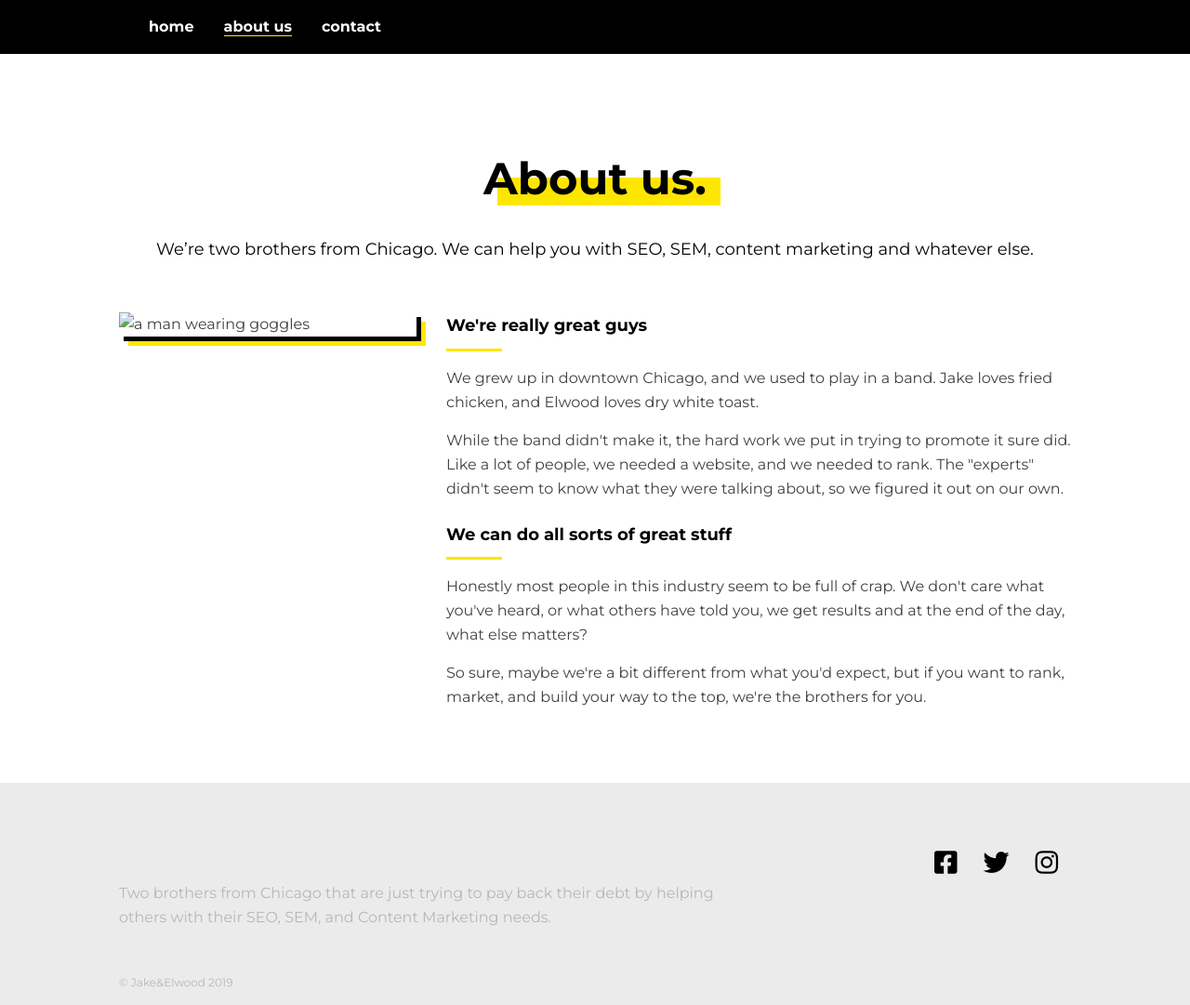
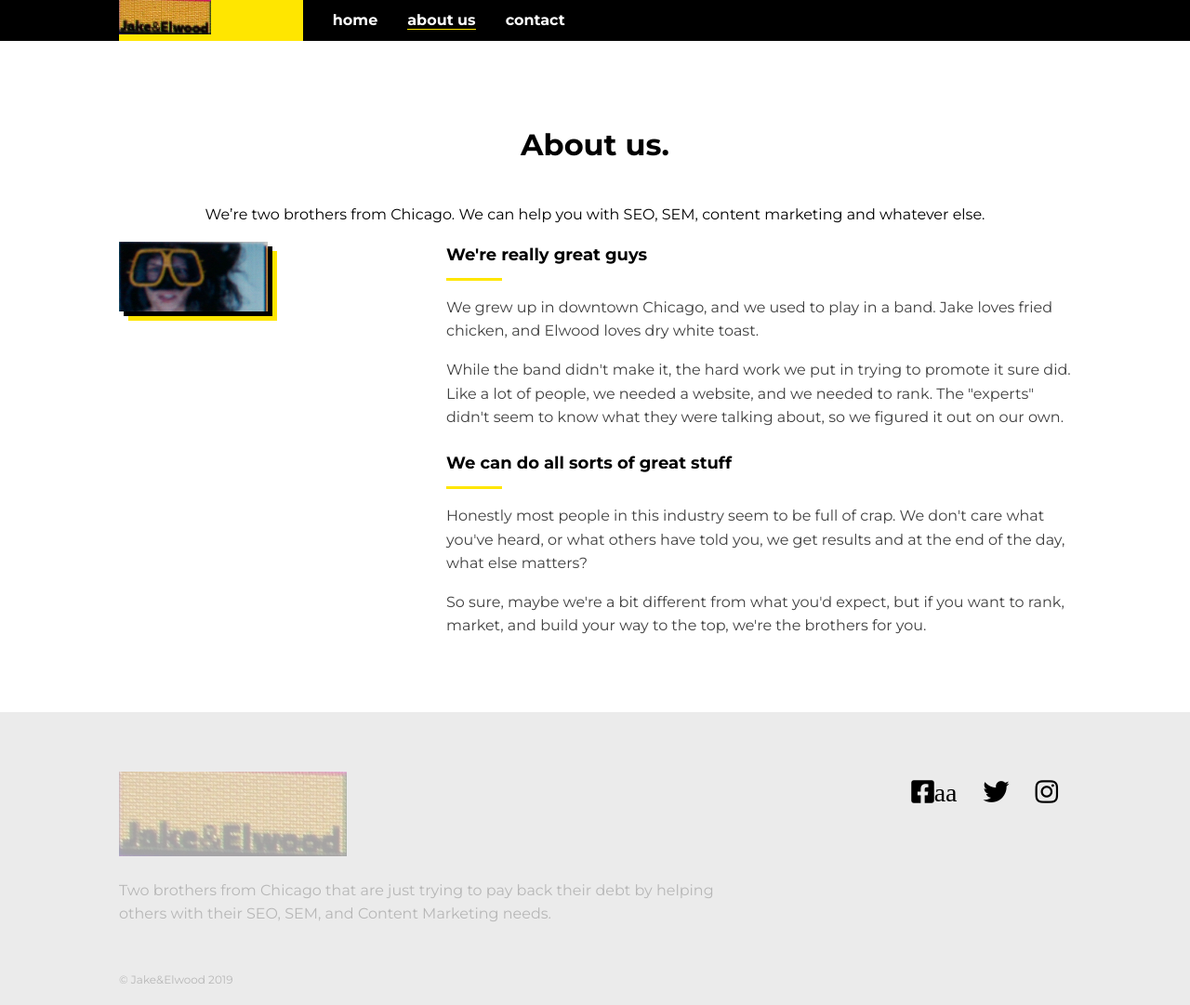
Before and after one commit to buquio/jake-website-using-grid, a plain HTML site: page about.html in a window 1280 px wide. Shown: the top 1081 px of the page at 93% size. Drawn offline with Linux system fonts and the light colour scheme.

Commit message:
update commit

```diff
--- a/about.html
+++ b/about.html
@@ -18,7 +18,7 @@
         <header class="header main-grid">
             <div class="header-content">
                 <a class="logo-link" href="index.html">
-                    <img src="img/logo.png" alt="" class="logo">
+                    <img src="images/logo.png" alt="" class="logo">
                 </a>
                 <button aria-label="Open navigation" class="open-nav">&#9776;</button>
 
@@ -40,7 +40,7 @@
             <h1 class="page-title">About us.</h1>
             <p class="subtitle">We’re two brothers from Chicago. We can help you with SEO, SEM, content marketing and whatever else.</p>
 
-            <img class="main-image" src="aboutimage.jpg" alt="a man wearing goggles">
+            <img class="main-image" src="images/about.jpg" alt="a man wearing goggles">
 
             <div class="main-text">
                 <h2 class="section-title">We're really great guys</h2>
@@ -55,12 +55,12 @@
 
         <footer class="footer main-grid">
             <div class="footer-main">
-                <img src="img/logo.png" alt="" class="footer-logo">
+                <img src="images/logo.png" alt="" class="footer-logo">
                 <p class="footer-text">Two brothers from Chicago that are just trying to pay back their debt by helping others with their SEO, SEM, and Content Marketing needs.</p>
                 <p class="footer-fineprint">© Jake&Elwood 2019</p>
             </div>
             <ul class="social-list">
-                <li class="social-item"><a href="#" class="social-link"><i class="fab fa-facebook-square"></i></a></li>
+                <li class="social-item"><a href="#" class="social-link"><i class="fab fa-facebook-square">aa</i></a></li>
                 <li class="social-item"><a href="#" class="social-link"><i class="fab fa-twitter"></i></a></li>
                 <li class="social-item"><a href="#" class="social-link"><i class="fab fa-instagram"></i></a></li>
             </ul>
--- a/script.js
+++ b/script.js
@@ -1,7 +1,6 @@
 const closeButton = document.querySelector('.close-nav');
 const openButton = document.querySelector('.open-nav');
-const nav =
-document.querySelector('.nav');
+const nav = document.querySelector('.nav');
 
 closeButton.addEventListener("click", () => {
     nav.classList.remove('navigation-open');
--- a/style.css
+++ b/style.css
@@ -10,6 +10,8 @@ body {
 
 img {
     max-width: 100%;
+    max-width: 50%;
+
 }
 
 /* ==================
@@ -40,6 +42,7 @@ h1, h2, strong {
     margin-top: 1.25em;
 }
 
+/* yellow bar line  */
 .section-title::after {
     content: "";
     display: block;
@@ -50,6 +53,7 @@ h1, h2, strong {
 }
 
 /*cannot do display:center above bcos of display:block so see below*/
+/* also has to give it another class as below */
 .section-title-center::after {
     margin-left: auto;
     margin-right: auto;
@@ -59,7 +63,7 @@ h1, h2, strong {
     margin-top: 0;
 }
 
-
+/* ///in about and contact page */
 .page-title,
 .subtitle {
     grid-column: 2 / -2;
@@ -67,13 +71,13 @@ h1, h2, strong {
     text-align: center;
 }
 
-.page-title {
+.about-title {
     font-size: 3rem;
     margin-bottom: .5em;
     justify-self: center;
 }
 
-.page-title::after {
+.about-title::after {
     content: '';
     display: block;
     width: 100%;
@@ -83,14 +87,14 @@ h1, h2, strong {
     margin-left: 15px;
 }
 
-.subtitle {
+.about-subtitle {
     margin: .5em 0 3em;
     font-size: 1.125rem;
 }
 
 
 /* ==================
-    general layout-start with small screen
+general layout
 ===================== */
 
 .main-grid {
@@ -99,14 +103,14 @@ h1, h2, strong {
     grid-column-gap: 2em;
 }
 
+/* //media for general layout -start with large screen */
 @media (min-width: 600px) {
     .main-grid {
         grid-template-columns: minmax(1em, 1fr) repeat(3, minmax(150px, 320px)) minmax(1em, 1fr);
     }
 }
 
-/* navigation -start with large screen*/
-
+/* navigation */
 .header {
     background: black;
 }
@@ -126,9 +130,13 @@ h1, h2, strong {
 
 .logo-link {
     background-color: #FFE600;
-    padding-top: 2em;
+    /* padding-top: 2em; */
 }
-/*small screen starts here*/
+
+.logo {
+    /* to fit into the background-color size ?? */
+}
+
 .header-home {
     background: transparent;
     position: absolute;
@@ -146,7 +154,8 @@ h1, h2, strong {
     transform: translateX(0);
     transition: transform 250ms;
 }
-/*can find class .navigation-open in js*/
+
+/*find class .navigation-open in js*/
 .navigation-open {
     transform: translateX(-100%);
 }
@@ -199,9 +208,9 @@ h1, h2, strong {
     border-bottom: 1px solid #FFE600;
 }
 
+/* ///// media for the navigation */
 @media (min-width: 600px) {
-    .open-nav,
-    .close-nav {
+    .open-nav, .close-nav {
         display: none;
     }
 
@@ -228,9 +237,7 @@ h1, h2, strong {
 }
 
 
-
-/* buttons */
-
+/* contact button */
 .btn {
     padding: .5em 1.75em;
     font-weight: 700;
@@ -258,7 +265,6 @@ h1, h2, strong {
 
 
 /* footer */
-
 .footer {
     background: #ebebeb;
     padding: 4em 0;
@@ -277,11 +283,12 @@ h1, h2, strong {
 .footer-logo,
 .footer-text,
 .footer-fineprint {
-    opacity: .3;
+    /* opacity: .3; */
 }
 
 .footer-main {
     grid-area: main;
+        opacity: .3;
 }
 
 .footer-fineprint {
@@ -308,6 +315,7 @@ h1, h2, strong {
     color: #777;
 }
 
+/* //////////// media for footer section */
 @media (min-width: 600px) {
     .footer {
         grid-template-areas:
@@ -328,9 +336,9 @@ h1, h2, strong {
 ===================== */
 
 .hero {
-/*    background-image: url(img/hero-bg.jpg);*/
+   background-image: url(images/hero-bg.jpg);
 	/*background-image: linear-gradient(0deg, black, yellow);*/
-	background-image: url(images/jake.jpg);
+	/* background-image: url(images/jake.jpg); */
 	background-color: gray;
 	background-blend-mode: multiply;
     background-size: cover;
```
Also changed, not shown: contact.html (+3 -3 lines), index.html (+9 -4 lines), images/about.jpg (added), images/contact.jpg (added), images/hero-bg.jpg (added), images/logo.PNG (added), 3 other files.
